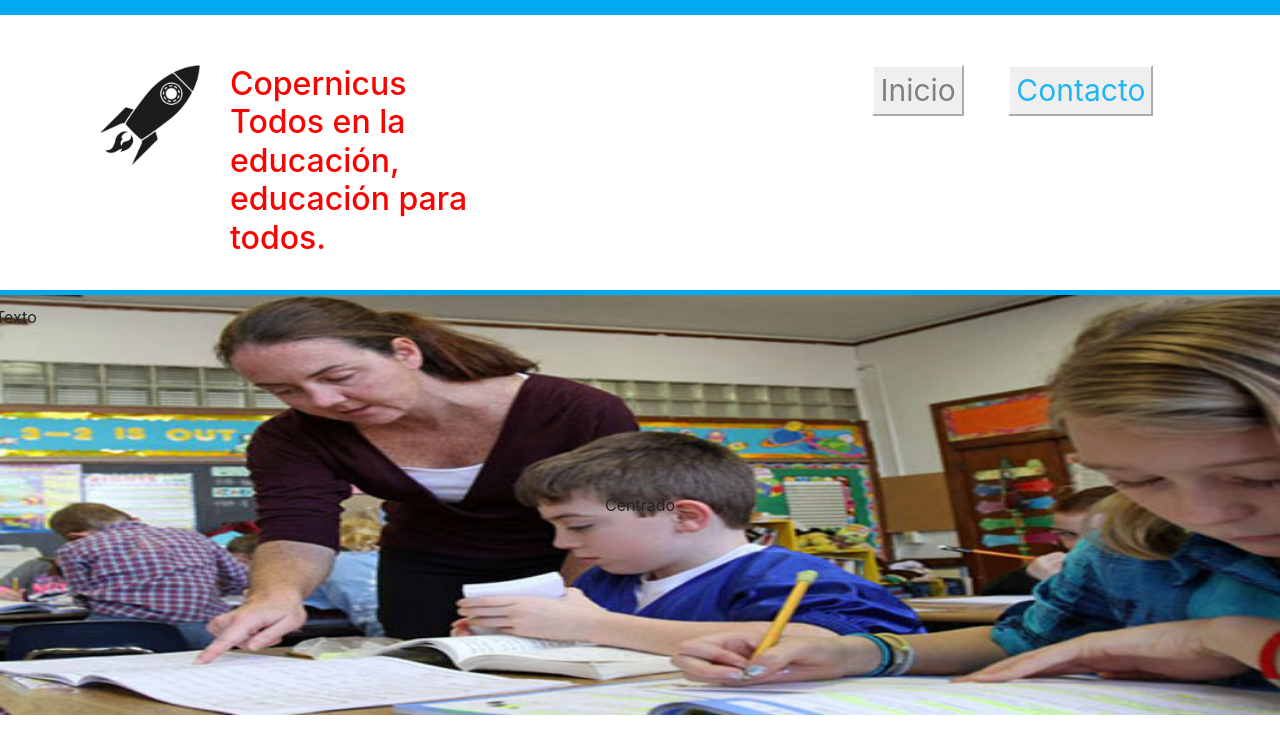
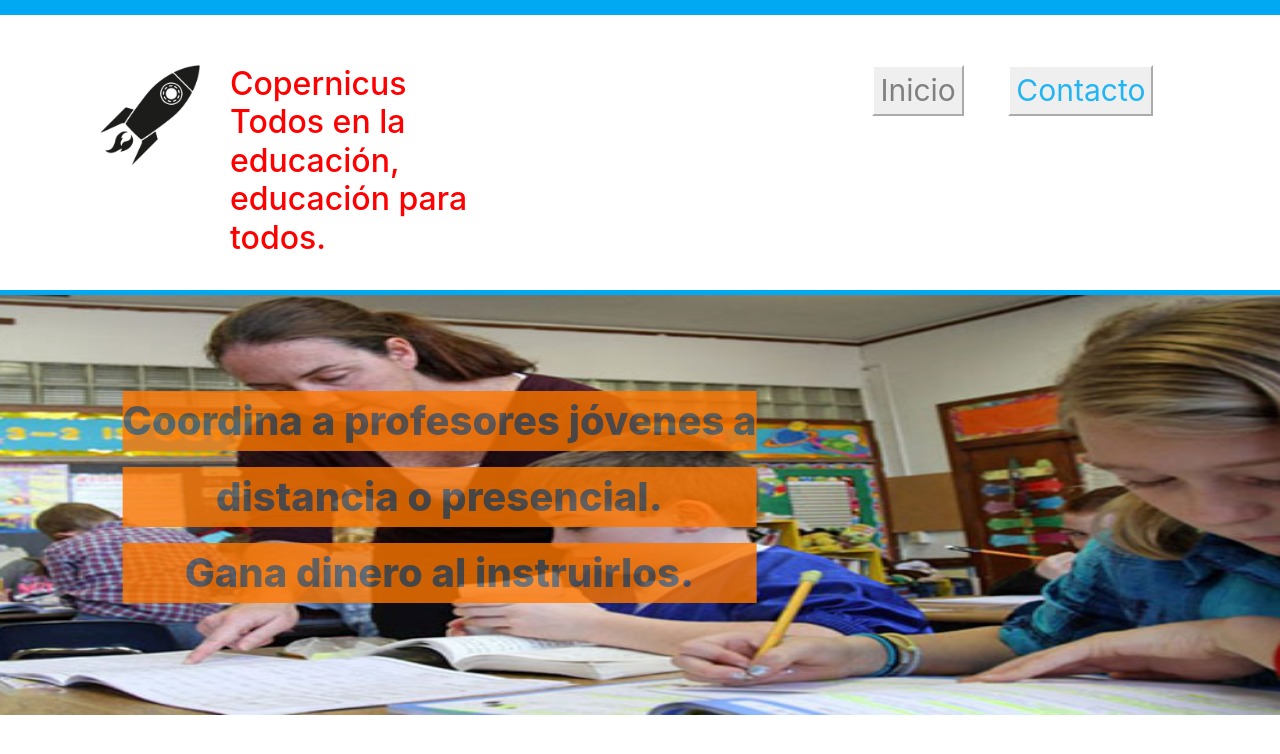
Before and after one commit to davidlechuga/Copernicus, a plain HTML site: page index.html in a window 1280 px wide. Drawn offline with nearby package versions, Linux system fonts and the light colour scheme.

Commit message:
responsive

```diff
--- a/index.html
+++ b/index.html
@@ -44,8 +44,11 @@
     <div class="row">
         <div class="col-12 contenedor">
             <img id="escuelaCatolica" src="imagenes/body/colegio-catolico1-768x528.jpg">
-            <div class="texto-encima">Texto</div>
-            <div class="centrado">Centrado</div>
+            <div class="centrado">
+                <p class="texto-img">Coordina a profesores jóvenes a </p>
+                <p class="texto-img">distancia o presencial. </p>
+                <p class="texto-img">Gana dinero al instruirlos.</p>
+            </div>
         </div>
     </div>
 
--- a/styles/index.css
+++ b/styles/index.css
@@ -1,4 +1,4 @@
-/* ESTILOS DEL  HEADER  */
+/* ESTILOS DEL HEADER  */
 
 .margen1 {
 	border-top: 15px solid #00aaf2;
@@ -23,12 +23,12 @@
 
 /* BODY ESTILOS */
 
-.colbuttons{
+.colbuttons {
 	text-align: center;
 	margin-top: 50px;
 }
 
-button{
+button {
 	height: auto;
 	border-color: white;
 	font-size: 30px !important;
@@ -41,20 +41,101 @@ button{
 	height: 420px;
 }
 
-.contenedor{
+.contenedor {
 	position: relative;
 	display: inline-block;
 	text-align: center;
+	padding: 0px !important;
 }
 
-.texto-encima{
+.texto-encima {
 	position: absolute;
 	top: 10px;
 	left: 10px;
 }
-.centrado{
+.centrado {
 	position: absolute;
 	top: 50%;
-    left: 50%;
-    transform: translate(-50%, -50%);
+	left: 25%;
+	transform: translate(-15%, 45%);
+	font-size: 23px;
 }
+
+.texto-img {
+	background-color: #ff7700;
+	opacity: 0.8;
+	font-weight: 800;
+	color: #555555;
+}
+
+@media only screen and (min-width: 768px) {
+	/* ESTILOS DEL HEADER  */
+
+	.margen1 {
+		border-top: 15px solid #00aaf2;
+		width: 100%;
+	}
+
+	.margen2 {
+		border-top: 5px solid #00aaf2;
+		width: 100%;
+		margin-top: 25px;
+	}
+
+	#logo {
+		width: 100px;
+		height: 100px;
+		margin-right: 30px;
+	}
+
+	.slogan {
+		margin: 50px 0px 0px 100px;
+	}
+
+	/* BODY ESTILOS */
+
+	.colbuttons {
+		text-align: center;
+		margin-top: 50px;
+	}
+
+	button {
+		height: auto;
+		border-color: white;
+		font-size: 30px !important;
+	}
+
+	/* Imagen styles */
+
+	#escuelaCatolica {
+		width: 100%;
+		height: 420px;
+	}
+
+	.contenedor {
+		position: relative;
+		display: inline-block;
+		text-align: center;
+		padding: 0px !important;
+	}
+
+	.texto-encima {
+		position: absolute;
+		top: 10px;
+		left: 10px;
+	}
+	.centrado {
+		position: absolute;
+		top: 50%;
+		left: 25%;
+		transform: translate(-30%, -50%);
+		font-size: 40px;
+	}
+
+	.texto-img {
+		background-color: #ff7700;
+		opacity: 0.8;
+		font-weight: 800;
+		color: #555555;
+	}
+}
```
Lines whose indentation alone changed are shown as unchanged.
